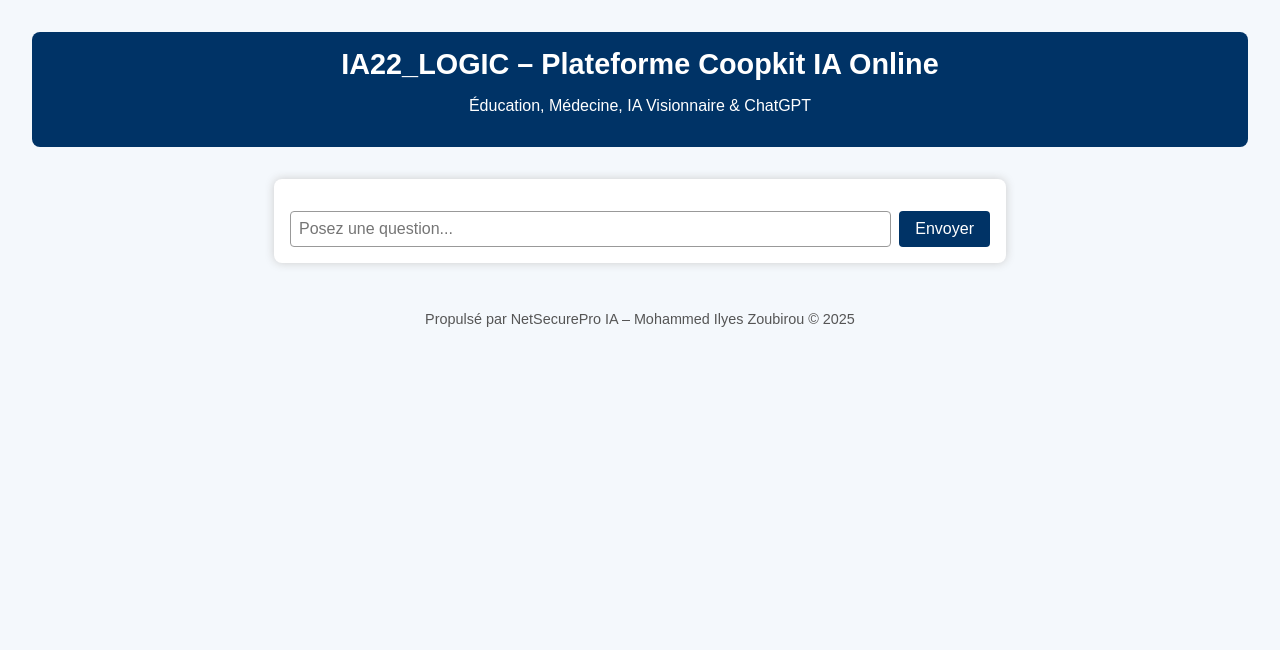
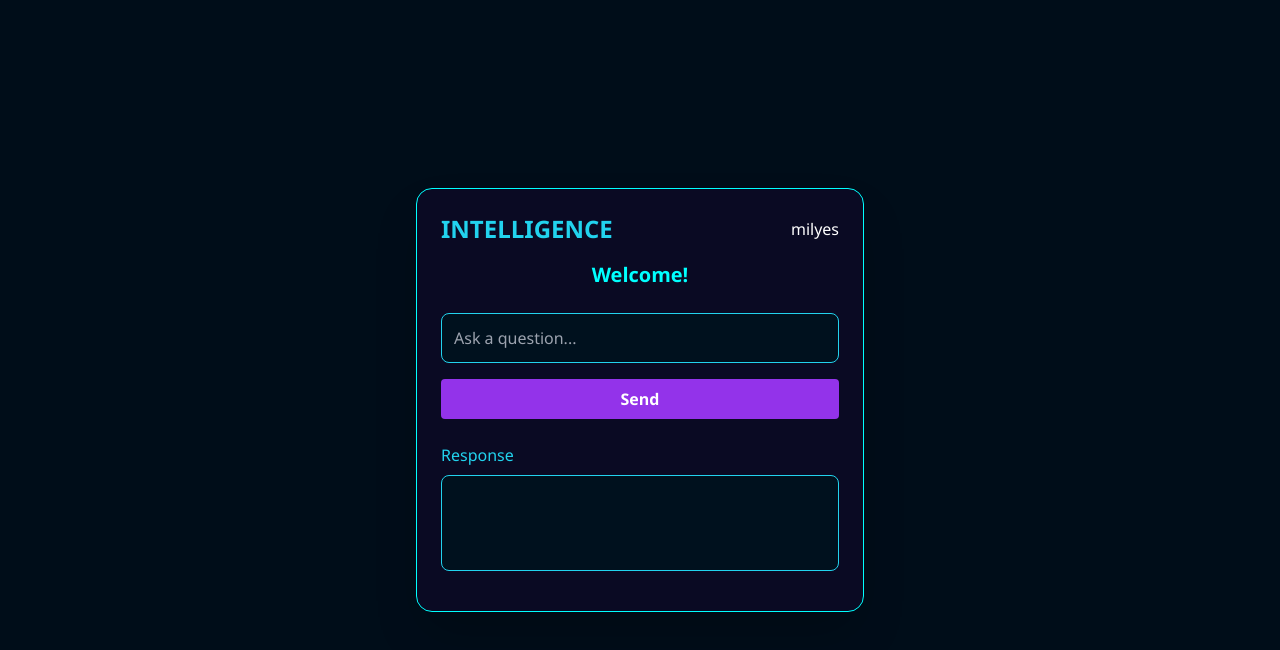
Before and after one commit to milyes/MedicalTrackerPro34, a plain HTML site: page index.html in a window 1280 px wide. Drawn offline with nearby package versions, Linux system fonts and the light colour scheme.

Commit message:
Update index.html
Signed-off-by: zoubirou ilyes <119434103+milyes@users.noreply.github.com>

```diff
--- a/index.html
+++ b/index.html
@@ -1,140 +1,64 @@
+
 <!DOCTYPE html>
 <html lang="fr">
 <head>
   <meta charset="UTF-8" />
-  <meta name="viewport" content="width=device-width, initial-scale=1" />
-  <title>IA22 Logic – Plateforme IA Éducative</title>
+  <meta name="viewport" content="width=device-width, initial-scale=1.0"/>
+  <title>INTELLIGENCE - Live</title>
+  <script src="https://cdn.tailwindcss.com"></script>
   <style>
     body {
-      font-family: Arial, sans-serif;
-      background: #f4f8fc;
-      margin: 0;
-      padding: 2rem;
-      color: #222;
-    }
-    header {
-      background: #003366;
-      color: white;
-      padding: 1rem;
-      text-align: center;
-      border-radius: 8px;
-    }
-    h1 {
-      margin: 0;
-      font-size: 1.8rem;
-    }
-    #chatbox {
-      margin-top: 2rem;
-      max-width: 700px;
-      margin-left: auto;
-      margin-right: auto;
-      background: white;
-      padding: 1rem;
-      border-radius: 8px;
-      box-shadow: 0 0 10px #ccc;
-    }
-    .msg {
-      margin: 0.5rem 0;
-      padding: 0.5rem 1rem;
-      border-radius: 5px;
-    }
-    .user {
-      background: #cce5ff;
-      text-align: right;
-    }
-    .ai {
-      background: #e2e2e2;
-      text-align: left;
-    }
-    #form {
-      display: flex;
-      gap: 0.5rem;
-      margin-top: 1rem;
-    }
-    #input {
-      flex-grow: 1;
-      padding: 0.5rem;
-      font-size: 1rem;
-      border-radius: 4px;
-      border: 1px solid #999;
-    }
-    button {
-      padding: 0.5rem 1rem;
-      font-size: 1rem;
-      border: none;
-      border-radius: 4px;
-      background: #003366;
-      color: white;
-      cursor: pointer;
-    }
-    footer {
-      margin-top: 3rem;
-      text-align: center;
-      font-size: 0.9rem;
-      color: #555;
+      background-color: #000d19;
+      color: #00ffff;
+      font-family: 'Segoe UI', Tahoma, Geneva, Verdana, sans-serif;
     }
   </style>
 </head>
-<body>
+<body class="flex items-center justify-center min-h-screen px-4">
+  <div class="w-full max-w-md bg-[#0a0a23] rounded-2xl p-6 shadow-2xl border border-[#0ff]">
+    <div class="flex justify-between items-center mb-4">
+      <h1 class="text-2xl font-bold text-cyan-400">INTELLIGENCE</h1>
+      <span class="text-white">milyes</span>
+    </div>
 
-  <header>
-    <h1>IA22_LOGIC – Plateforme Coopkit IA Online</h1>
-    <p>Éducation, Médecine, IA Visionnaire & ChatGPT</p>
-  </header>
+    <h2 class="text-xl mb-6 text-center font-semibold">Welcome!</h2>
 
-  <div id="chatbox">
-    <div id="messages"></div>
-    <form id="form">
-      <input type="text" id="input" placeholder="Posez une question..." required />
-      <button type="submit">Envoyer</button>
-    </form>
-  </div>
+    <div class="mb-4">
+      <input
+        id="questionInput"
+        type="text"
+        placeholder="Ask a question..."
+        class="w-full p-3 rounded-lg bg-[#00111e] text-white border border-cyan-400 focus:outline-none focus:ring-2 focus:ring-cyan-500"
+      />
+    </div>
 
-  <footer>
-    Propulsé par NetSecurePro IA – Mohammed Ilyes Zoubirou © 2025
-  </footer>
+    <button
+      onclick="sendMessage()"
+      class="w-full bg-purple-600 hover:bg-purple-700 text-white font-bold py-2 px-4 rounded mb-6"
+    >
+      Send
+    </button>
 
-  <script>
-    const form = document.getElementById('form');
-    const input = document.getElementById('input');
-    const messages = document.getElementById('messages');
+    <div class="mb-4">
+      <h3 class="text-cyan-400 mb-2">Response</h3>
+      <div id="responseBox" class="w-full p-3 bg-[#00111e] rounded-lg h-24 border border-cyan-400 text-white overflow-auto"></div>
+    </div>
 
-    form.addEventListener('submit', async (e) => {
-      e.preventDefault();
-      const text = input.value.trim();
-      if (!text) return;
+    <script>
+      async function sendMessage() {
+        const input = document.getElementById("questionInput").value;
+        const responseBox = document.getElementById("responseBox");
 
-      addMessage(text, 'user');
-      input.value = '';
-
-      addMessage("Réflexion IA en cours...", 'ai');
-
-      try {
-        const res = await fetch("https://api.mlyes.netsecurepro.ai/chat", {
+        const res = await fetch("http://localhost:5000/ask", {
           method: "POST",
-          headers: {
-            "Content-Type": "application/json"
-          },
-          body: JSON.stringify({ message: text })
+          headers: { "Content-Type": "application/json" },
+          body: JSON.stringify({ question: input }),
         });
 
         const data = await res.json();
-        document.querySelectorAll('.ai').pop().remove();
-        addMessage(data.reply || "[Aucune réponse]", 'ai');
-      } catch (err) {
-        document.querySelectorAll('.ai').pop().remove();
-        addMessage("Erreur de connexion au serveur IA.", 'ai');
+        responseBox.innerText = data.response;
       }
-    });
-
-    function addMessage(text, type) {
-      const msg = document.createElement('div');
-      msg.className = 'msg ' + type;
-      msg.textContent = text;
-      messages.appendChild(msg);
-      messages.scrollTop = messages.scrollHeight;
-    }
-  </script>
-
+    </script>
+  </div>
 </body>
 </html>
```
